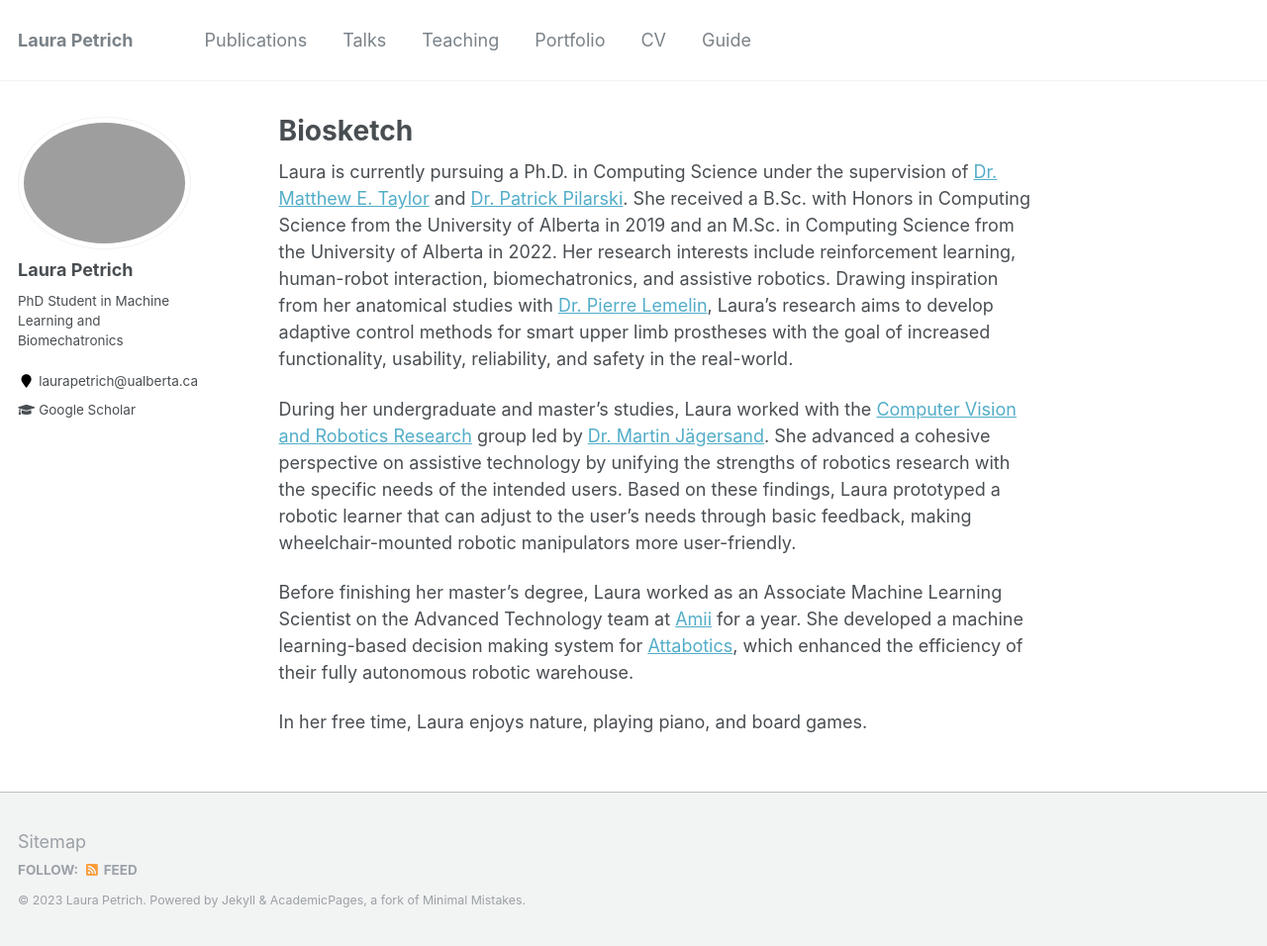
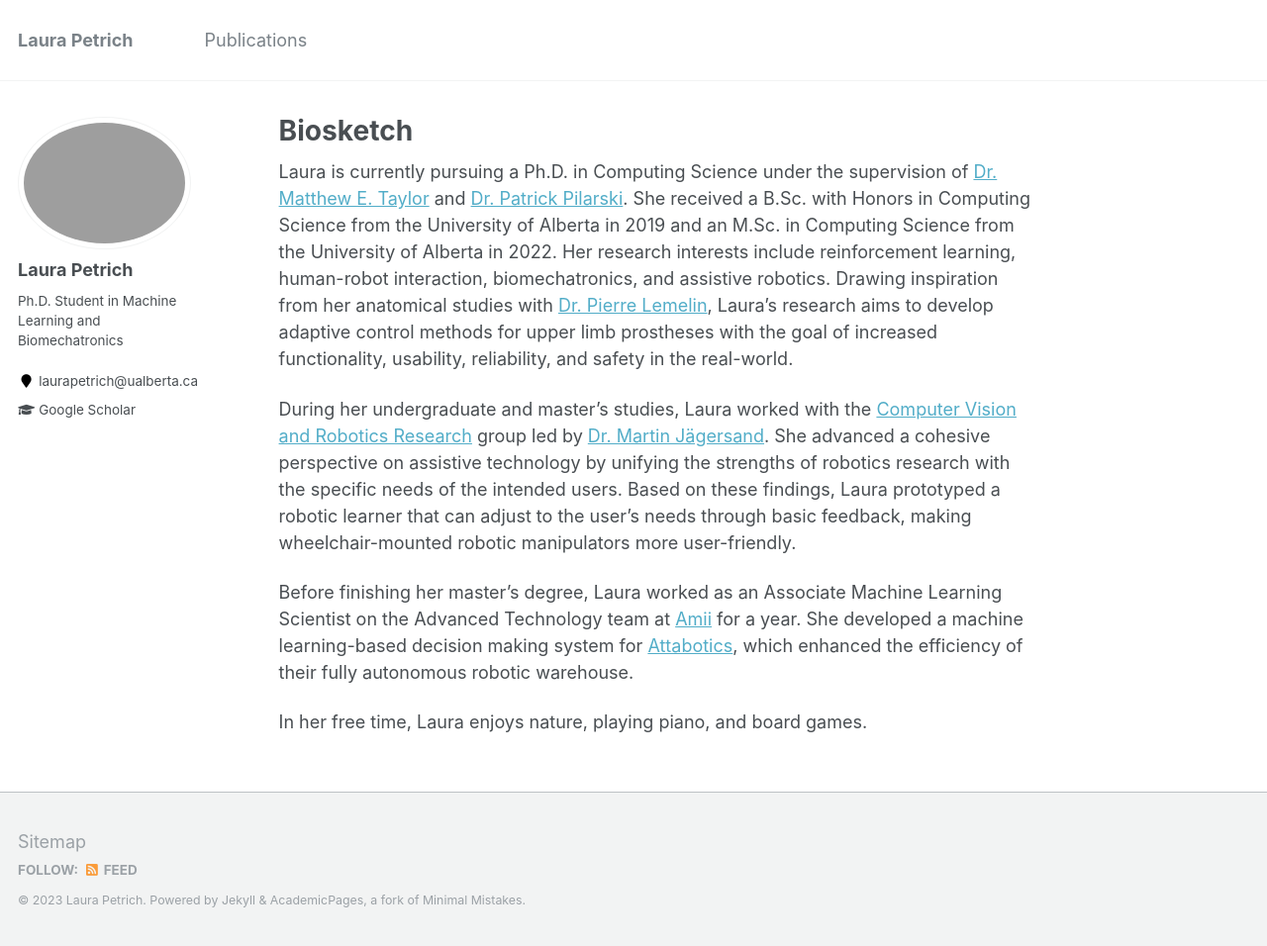
Before and after one commit to lpetrich/lpetrich.github.io, a Jekyll site: the page built from _pages/about.md, in a window 1280 px wide and 956 px high. Shown: the whole window at 99% size. Built offline with Jekyll 4.4.1, drawn with Linux system fonts in a browser that asks for light colours.

```diff
--- a/_config.yml
+++ b/_config.yml
@@ -10,7 +10,7 @@ locale                   : "en-US"
 title                    : "Laura Petrich"
 title_separator          : "-"
 name                     : &name "Laura Petrich"
-description              : &description "PhD Student in Machine Learning and Biomechatronics"
+description              : &description "Ph.D. Student in Machine Learning and Biomechatronics"
 url                      : https://lpetrich.github.io # the base hostname & protocol for your site e.g. "https://mmistakes.github.io"
 baseurl                  : "" # the subpath of your site, e.g. "/blog"
 repository               : "lpetrich/lpetrich.github.io"
@@ -82,7 +82,7 @@ analytics:
 author:
   name             : "Laura Petrich"
   avatar           : "lpetrich-profile.jpg"
-  bio              : "PhD Student in Machine Learning and Biomechatronics"
+  bio              : "Ph.D. Student in Machine Learning and Biomechatronics"
   location         : "laurapetrich@ualberta.ca"
   employer         : #"University of Alberta"
   pubmed           : #"https://www.ncbi.nlm.nih.gov/pubmed/?term=john+snow"
--- a/_pages/about.md
+++ b/_pages/about.md
@@ -9,7 +9,7 @@ redirect_from:
 ---
 
 <!-- I am a PhD candidate at the University of Alberta, supervised by [Matthew E. Taylor](https://drmatttaylor.net/) and [Patrick Pilarski](https://sites.ualberta.ca/~pilarski/). I am broadly interested in biomechatronics and machine learning, specifically to build adaptable control systems for upper limb smart prostheses.  -->
-Laura is currently pursuing a Ph.D. in Computing Science under the supervision of [Dr. Matthew E. Taylor](https://drmatttaylor.net/) and [Dr. Patrick Pilarski](https://sites.ualberta.ca/~pilarski/). She received a B.Sc. with Honors in Computing Science from the University of Alberta in 2019 and an M.Sc. in Computing Science from the University of Alberta in 2022. Her research interests include reinforcement learning, human-robot interaction, biomechatronics, and assistive robotics. Drawing inspiration from her anatomical studies with [Dr. Pierre Lemelin](https://www.ualberta.ca/medicine/about/people/details.html?n=pierre-lemelin), Laura’s research aims to develop adaptive control methods for smart upper limb prostheses with the goal of increased functionality, usability, reliability, and safety in the real-world.
+Laura is currently pursuing a Ph.D. in Computing Science under the supervision of [Dr. Matthew E. Taylor](https://drmatttaylor.net/) and [Dr. Patrick Pilarski](https://sites.ualberta.ca/~pilarski/). She received a B.Sc. with Honors in Computing Science from the University of Alberta in 2019 and an M.Sc. in Computing Science from the University of Alberta in 2022. Her research interests include reinforcement learning, human-robot interaction, biomechatronics, and assistive robotics. Drawing inspiration from her anatomical studies with [Dr. Pierre Lemelin](https://www.ualberta.ca/medicine/about/people/details.html?n=pierre-lemelin), Laura’s research aims to develop adaptive control methods for upper limb prostheses with the goal of increased functionality, usability, reliability, and safety in the real-world.
 
 During her undergraduate and master’s studies, Laura worked with the [Computer Vision and Robotics Research](http://webdocs.cs.ualberta.ca/~vis/) group led by [Dr. Martin Jägersand](https://webdocs.cs.ualberta.ca/~jag/). She advanced a cohesive perspective on assistive technology by unifying the strengths of robotics research with the specific needs of the intended users. Based on these findings, Laura prototyped a robotic learner that can adjust to the user’s needs through basic feedback, making wheelchair-mounted robotic manipulators more user-friendly.
 
```
Also changed, not shown: _data/navigation.yml (+10 -10 lines).
